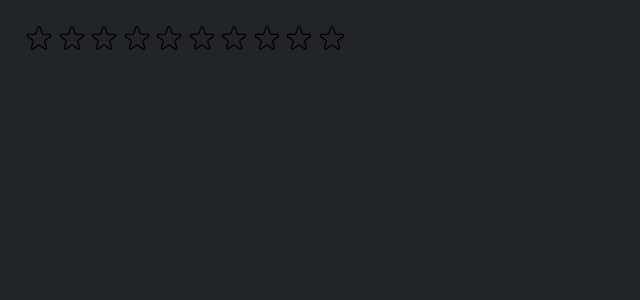
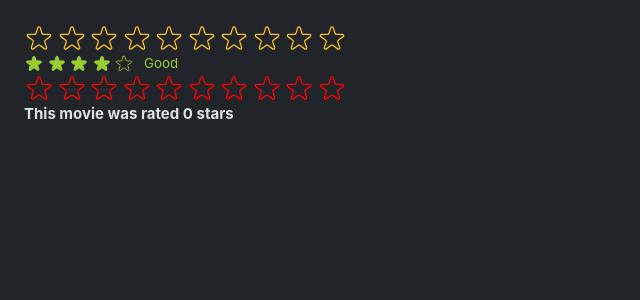
Before and after one commit to rvd2pwipwip/udemy-use-popcorn, a React (Vite) app: page / in a window 1280 px wide. Shown: the top 300 px of the page, without its empty margins (0-640 px from the left). Built offline with nearby package versions, Linux system fonts and the light colour scheme.

Commit message:
reusability with props @ https://www.udemy.com/course/the-ultimate-react-course/learn/lecture/37350750#overview

```diff
--- a/src/StarRating.jsx
+++ b/src/StarRating.jsx
@@ -12,41 +12,63 @@ const StarContainerStyle = {
   gap: "0.25rem",
 };
 
+const StarRating = ({
+  maxRating = 5,
+  color = "#fcc419",
+  size = 3,
+  className = "",
+  messages = [],
+  defaultRating = 0,
+  onSetRating,
+}) => {
+  const [rating, setRating] = React.useState(defaultRating);
+  const [tempRating, setTempRating] = React.useState(0);
+
   const textStyle = {
     lineHeight: "1",
     margin: "0",
+    color: color,
+    fontSize: `${size / 1.5}rem`,
   };
 
-const StarRating = ({ maxRating = 5 }) => {
-  const [rating, setRating] = React.useState(0);
-  const [tempRating, setTempRating] = React.useState(0);
+  const handleRating = (rating) => {
+    setRating(rating);
+    onSetRating(rating);
+  };
 
   return (
-    <div style={containerStyle}>
+    <div style={containerStyle} className={className}>
       <div style={StarContainerStyle}>
         {Array.from({ length: maxRating }, (_, i) => (
           <Star
             key={i}
-            onRate={() => setRating(i + 1)}
+            // onRate={() => setRating(i + 1)}
+            onRate={() => handleRating(i + 1)}
             onHoverIn={() => setTempRating(i + 1)}
             onHoverOut={() => setTempRating(0)}
             full={tempRating ? i < tempRating : i < rating}
+            color={color}
+            size={size}
           />
         ))}
       </div>
-      <p style={textStyle}>{tempRating ? tempRating : rating > 0 && rating}</p>
+      <p style={textStyle}>
+        {messages.length === maxRating
+          ? messages[tempRating ? tempRating - 1 : rating - 1]
+          : tempRating || rating || ""}
+      </p>
     </div>
   );
 };
 
+const Star = ({ onRate, full, onHoverIn, onHoverOut, color, size }) => {
   const starStyle = {
-  height: "3rem",
-  width: "3rem",
+    width: `${size}rem`,
+    height: `${size}rem`,
     display: "block",
     cursor: "pointer",
   };
 
-const Star = ({ onRate, full, onHoverIn, onHoverOut }) => {
   return (
     <span
       style={starStyle}
@@ -59,8 +81,8 @@ const Star = ({ onRate, full, onHoverIn, onHoverOut }) => {
         <svg
           xmlns="http://www.w3.org/2000/svg"
           viewBox="0 0 20 20"
-          fill="#000"
-          stroke="#000"
+          fill={color}
+          stroke={color}
         >
           <path d="M9.049 2.927c.3-.921 1.603-.921 1.902 0l1.07 3.292a1 1 0 00.95.69h3.462c.969 0 1.371 1.24.588 1.81l-2.8 2.034a1 1 0 00-.364 1.118l1.07 3.292c.3.921-.755 1.688-1.54 1.118l-2.8-2.034a1 1 0 00-1.175 0l-2.8 2.034c-.784.57-1.838-.197-1.539-1.118l1.07-3.292a1 1 0 00-.364-1.118L2.98 8.72c-.783-.57-.38-1.81.588-1.81h3.461a1 1 0 00.951-.69l1.07-3.292z" />
         </svg>
@@ -69,7 +91,7 @@ const Star = ({ onRate, full, onHoverIn, onHoverOut }) => {
           xmlns="http://www.w3.org/2000/svg"
           fill="none"
           viewBox="0 0 24 24"
-          stroke="#000"
+          stroke={color}
         >
           <path
             strokeLinecap="round"
--- a/src/main.jsx
+++ b/src/main.jsx
@@ -1,11 +1,31 @@
+import React from "react";
 import { StrictMode } from "react";
 import { createRoot } from "react-dom/client";
 import App from "./App.jsx";
 import StarRating from "./StarRating";
 
+const Test = () => {
+  const [movieRating, setMovieRating] = React.useState(0);
+  return (
+    <div>
+      <StarRating color="red" maxRating={10} onSetRating={setMovieRating} />
+      <h2>This movie was rated {movieRating} stars</h2>
+    </div>
+  );
+};
+
 createRoot(document.getElementById("root")).render(
   <StrictMode>
     {/* <App /> */}
     <StarRating maxRating={10} />
+    <StarRating
+      maxRating={5}
+      size={2}
+      color="yellowgreen"
+      className="test"
+      messages={["Terrible", "Bad", "Okay", "Good", "Amazing"]}
+      defaultRating={4}
+    />
+    <Test />
   </StrictMode>,
 );
```
Lines whose indentation alone changed are shown as unchanged.
